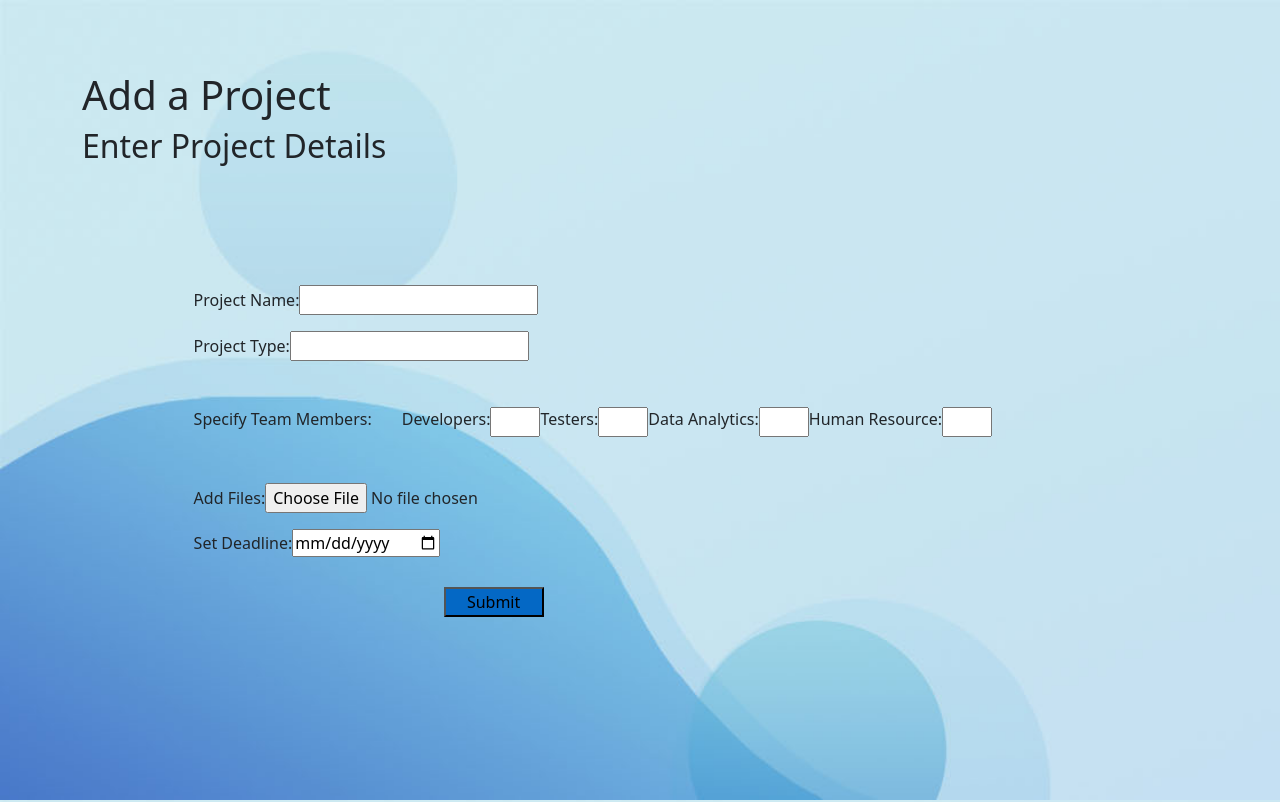
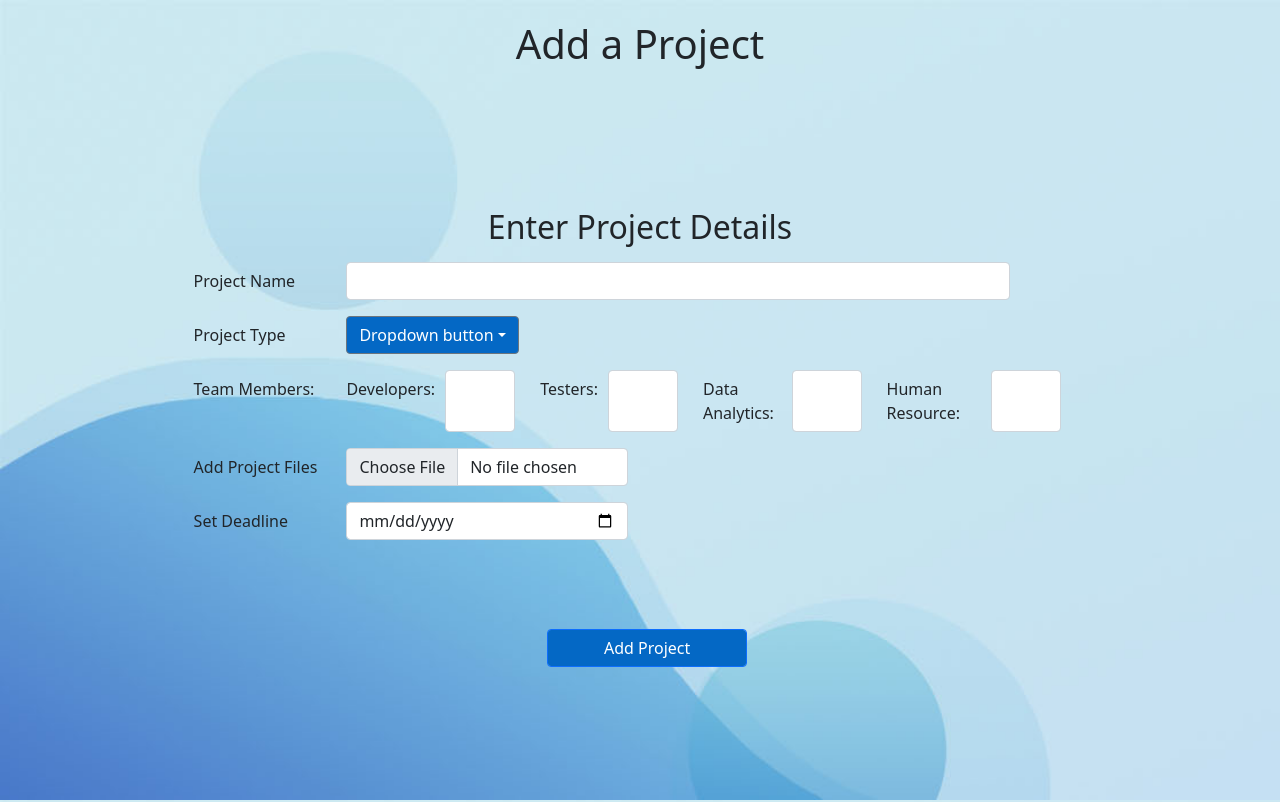
Before and after one commit to Sajidd0/Ap-Project, a React (Create React App) app: page /addproject in a window 1280 px wide. Shown: the top 802 px of the page. Built offline with nearby package versions, Linux system fonts and the light colour scheme; a web font is replaced by a local one.

Commit message:
updated add project

```diff
--- a/src/AddProject.jsx
+++ b/src/AddProject.jsx
@@ -9,43 +9,99 @@ const handleSubmit = (event) => {};
 const AddProject = () => {
   return (
     <>
+      <title>Add a Project</title>
       <div className="overall">
         <div className="container justify-content-center">
-          <h1>Add a Project</h1>
-          <h2>Enter Project Details</h2>
+          <div className="centred">
+            <h1>Add a Project</h1>
+          </div>
           <div className="form">
+            <div class="form-group-row centred">
+              <h2>Enter Project Details</h2>
+            </div>
+            <p></p>
             <form>
-              <div>
-                <label>Project Name: </label>
-                <input type="text" />
-                <p></p>
-                <label>Project Type: </label>
-                <input type="text" />
+              <div class="form-group row">
+                <label class="col-sm-2 col-form-label">Project Name</label>
+                <div class="col-sm-9">
+                  <input type="text" class="form-control" />
+                </div>
+              </div>
 
-                <p></p>
-                <label>Specify Team Members: </label>
-                <div className="team">
-                  <label>Developers:</label>
-                  <input className="num" type="number" />
+              <p></p>
+
+              <div class="form-group row">
+                <label class="col-sm-2 col-form-label">Project Type</label>
+                <div class="col-sm-4">
+                  <button
+                    class="colour btn btn-secondary dropdown-toggle"
+                    type="button"
+                    id="dropdownMenuButton1"
+                    data-bs-toggle="dropdown"
+                    aria-expanded="false"
+                  >
+                    Dropdown button
+                  </button>
+                  <ul
+                    class="dropdown-menu"
+                    aria-labelledby="dropdownMenuButton1"
+                  >
+                    <li>
+                      <a class="dropdown-item" href="#">
+                        Development
+                      </a>
+                    </li>
+                    <li>
+                      <a class="dropdown-item" href="#">
+                        Quality Assurance
+                      </a>
+                    </li>
+                    <li>
+                      <a class="dropdown-item" href="#">
+                        Testing
+                      </a>
+                    </li>
+                  </ul>
+                </div>
+              </div>
+              <p></p>
+              <div class="form-group row">
+                <label class="col-sm-2 col-form-label">Team Members:</label>
+                <div className="form-group team">
+                  <label class="col-form-label">Developers:</label>
+                  <input class="form-control num" type="number" />
                   <p></p>
-                  <label>Testers:</label>
-                  <input className="num" type="number" />
+                  <label class="col-form-label">Testers:</label>
+                  <input class="form-control num" type="number" />
                   <p></p>
-                  <label>Data Analytics:</label>
-                  <input className="num" type="number" />
+                  <label class="col-form-label">Data Analytics:</label>
+                  <input class="form-control num" type="number" />
                   <p></p>
-                  <label>Human Resource:</label>
-                  <input className="num" type="number" />
+                  <label class="col-form-label">Human Resource:</label>
+                  <input class="form-control num" type="number" />
                 </div>
-                <p></p>
-                <label htmlFor="">Add Files:</label>
-                <input type="file" name="" id="" />
-                <p></p>
-                <label>Set Deadline: </label>
-                <input type="date" />
               </div>
-              <button className="submit_btn">Submit</button>
+              <p></p>
+              <div class="form-group row">
+                <label class="col-sm-2 col-form-label">Add Project Files</label>
+                <div class="col-sm-4">
+                  <input type="file" class="form-control" />
+                </div>
+              </div>
+              <p></p>
+              <div class="form-group row">
+                <label class="col-sm-2 col-form-label">Set Deadline</label>
+                <div class="col-sm-4">
+                  <input type="date" class="col-sm-2 form-control" />
+                </div>
+              </div>
+              <div class="form">
+                <button class="righted colour btn btn-primary form-control">
+                  Add Project
+                </button>
+              </div>
             </form>
+            <p></p>
           </div>
         </div>
       </div>
--- a/src/App.jsx
+++ b/src/App.jsx
@@ -10,6 +10,7 @@ const App = () => {
   return (
     <>
       <AddProject />
+      <Signin />
       <Routes>
         <Route exact path="/addproject" element={<AddProject />} />
         <Route exact path="/signin" element={<Signin />} />
--- a/src/MasterStyles.css
+++ b/src/MasterStyles.css
@@ -89,14 +89,16 @@ input:focus {
 }
 
 .num {
-  width: 50px;
+  margin-left: 10px;
+  margin-right: 25px;
+  width: 70px;
   initial-value: 0;
 }
 
 .team {
-  padding: 30px;
   display: inline-flex;
   flex: 1;
+  margin: 0px;
 }
 
 .submit_btn {
@@ -110,3 +112,22 @@ input:focus {
   color: black;
   background-color: white;
 }
+
+.centred {
+  padding-top: 20px;
+  text-align: center;
+}
+
+.righted {
+  margin-left: 37%;
+  width: 200px;
+}
+
+.colour {
+  background-color: #0468c5;
+}
+
+.colour:hover {
+  color: black;
+  background-color: white;
+}
```
